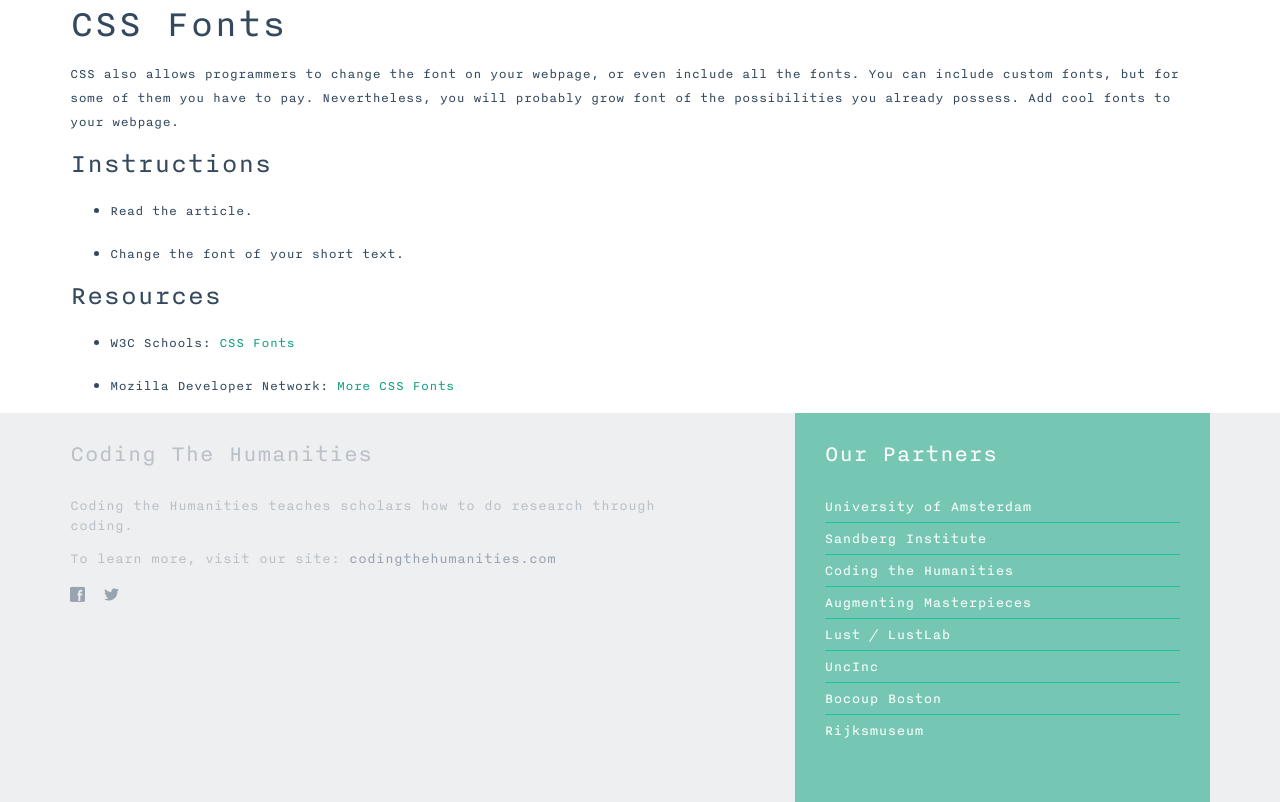
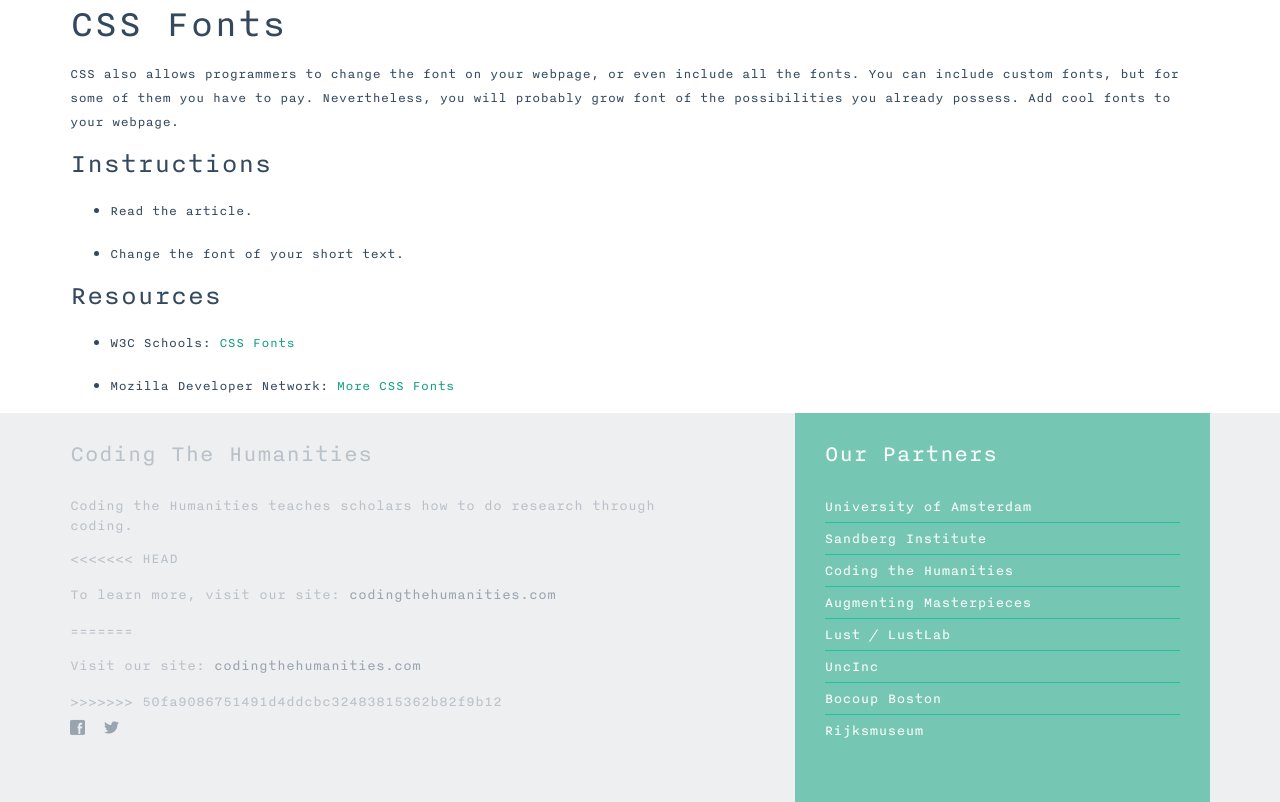
Before and after one commit to coding-the-humanities/unacademic_static, a plain HTML site: page 000_CSS.html in a window 1280 px wide. Shown: the part 1682-2484 px from the top of the page. Drawn offline with Linux system fonts and the light colour scheme.

Commit message:
Update 2014-10-28T23:09:18.989Z

```diff
--- a/000_CSS.html
+++ b/000_CSS.html
@@ -171,7 +171,11 @@
           <div class="col-xs-7">
             <h3 class="footer-title">Coding The Humanities</h3>
             <p>Coding the Humanities teaches scholars how to do research through coding.</p>
+<<<<<<< HEAD
             </p>To learn more, visit our site: <a href="http://codingthehumanities.com/">codingthehumanities.com</a></p>
+=======
+            </p>Visit our site: <a href="http://codingthehumanities.com/">codingthehumanities.com</a></p>
+>>>>>>> 50fa9086751491d4ddcbc32483815362b82f9b12
             <ul class="list-inline banner-social-buttons">
               <li>
               <a href="https://www.facebook.com/codingthehumanities" target="_blank"> <span class="fui-facebook"></span></a>
```
Also changed, not shown: 000_City_Walk.html (+4 -0 lines), 000_Gist.html (+4 -0 lines), 000_HTML.html (+4 -0 lines), 001_Polymer.html (+4 -0 lines).
